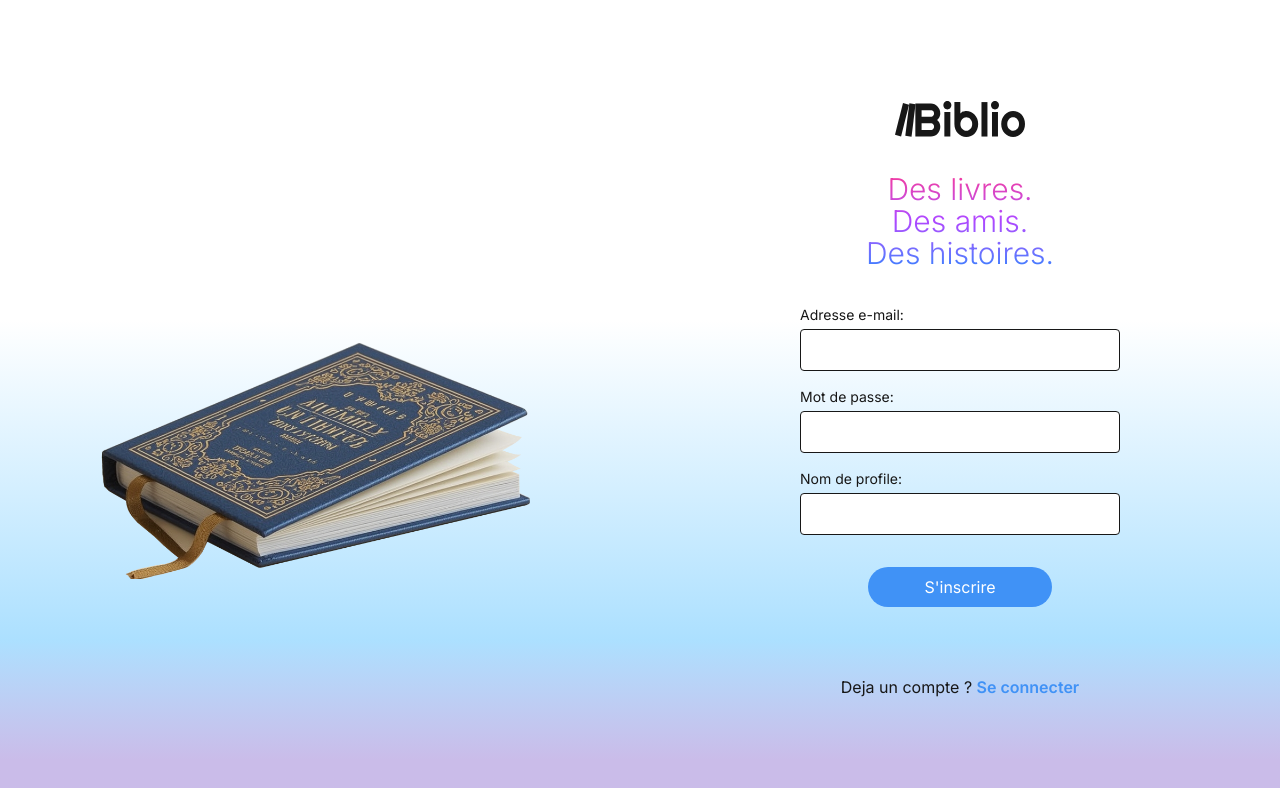
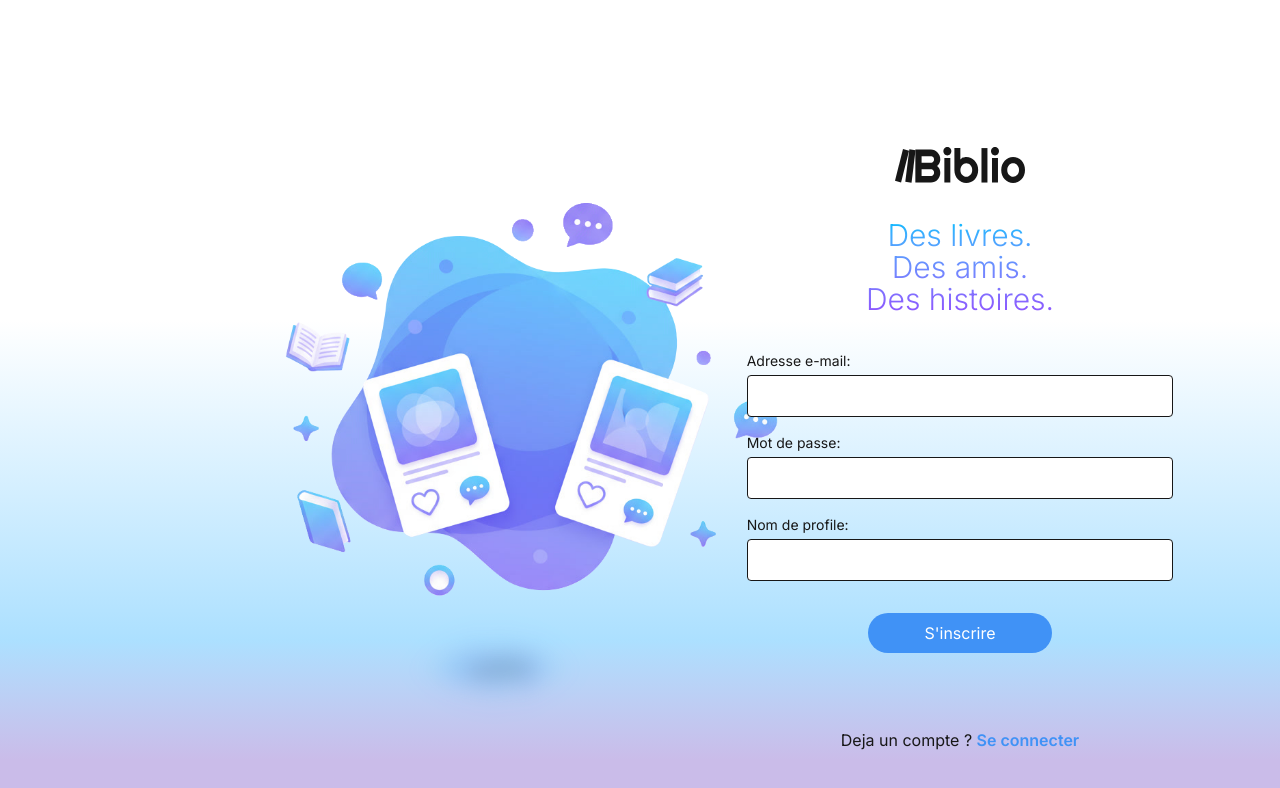
Before and after one commit to ClementSellyPro/biblio-app, a Next.js app: page / in a window 1280 px wide. Shown: the top 788 px of the page. Built offline with nearby package versions, Linux system fonts and the light colour scheme.

Commit message:
Change the illustration for desktop version

```diff
--- a/app/page.tsx
+++ b/app/page.tsx
@@ -5,19 +5,19 @@ import Link from "next/link";
 export default function Home() {
   return (
     <div>
-      <main className="flex h-screen bg-linear-to-b from-white from-40% via-[#ACE0FF] via-80% to-[#CABCE9] to-95%">
+      <main className="relative flex h-screen bg-linear-to-b from-white from-40% via-[#ACE0FF] via-80% to-[#CABCE9] to-95%">
         <div className="hidden md:flex justify-center items-center h-screen w-6/12">
           <Image
-            className="w-full"
-            src={"/book.png"}
+            className="absolute md:left-0 lg:left-16 xl:left-40"
+            src={"/books_illustration.png"}
             alt="Books - Livres"
-            width={500}
-            height={500}
+            width={700}
+            height={700}
           />
         </div>
-        <div className="flex flex-col justify-center items-center h-screen w-full md:w-6/12 gap-9">
+        <div className="relative flex flex-col justify-center items-center h-screen w-full md:w-6/12 gap-9">
           <Image src={"/icon/logo.svg"} alt="Logo" width={130} height={130} />
-          <div className="text-3xl font-light text-center leading-8 bg-linear-to-b from-pink-500 via-purple-500 to-blue-500 bg-clip-text text-transparent">
+          <div className="text-3xl font-light text-center leading-8 bg-linear-to-b from-sky-400 to-violet-500 bg-clip-text text-transparent">
             <p>
               Des livres. <br />
               Des amis.
@@ -28,7 +28,7 @@ export default function Home() {
 
           <SignUpForm />
 
-          <p className="mt-8!">
+          <p className="absolute bottom-12 mt-8!">
             Deja un compte ?{" "}
             <Link href={"/login"} className="text-action font-semibold">
               Se connecter
--- a/components/auth/SignUpForm.tsx
+++ b/components/auth/SignUpForm.tsx
@@ -1,12 +1,24 @@
-export default function SignUpForm() {
+"use client";
+
+import { useState } from "react";
+
+interface SignUpFormProps {
+  onSubmitData?: { name: string; email: string; password: string };
+}
+
+export default function SignUpForm({ onSubmitData }: SignUpFormProps) {
+  const [name, setName] = useState("");
+  const [email, setEmail] = useState("");
+  const [password, setPassword] = useState("");
+
   return (
-    <form className="flex flex-col items-center gap-4 w-10/12 md:8/12 xl:w-6/12">
+    <form className="flex flex-col items-center gap-4 w-10/12 md:6/12 xl:w-8/12">
       <div className="flex flex-col gap-1 w-full">
         <label className="text-sm" id="email">
           Adresse e-mail:
         </label>
         <input
-          className="p-2! bg-white border rounded-sm"
+          className="p-2! bg-white border rounded-sm outline-none focus:border-violet-500"
           type="email"
           name="email"
           required
@@ -17,7 +29,7 @@ export default function SignUpForm() {
           Mot de passe:
         </label>
         <input
-          className="p-2! bg-white border rounded-sm"
+          className="p-2! bg-white border rounded-sm outline-none focus:border-violet-500"
           type="password"
           name="password"
           minLength={8}
@@ -29,7 +41,7 @@ export default function SignUpForm() {
           Nom de profile:
         </label>
         <input
-          className="p-2! bg-white border rounded-sm"
+          className="p-2! bg-white border rounded-sm outline-none focus:border-violet-500"
           type="text"
           name="name"
           minLength={3}
```
Also changed, not shown: public/book.png (deleted), public/books_illustration.png (added).
